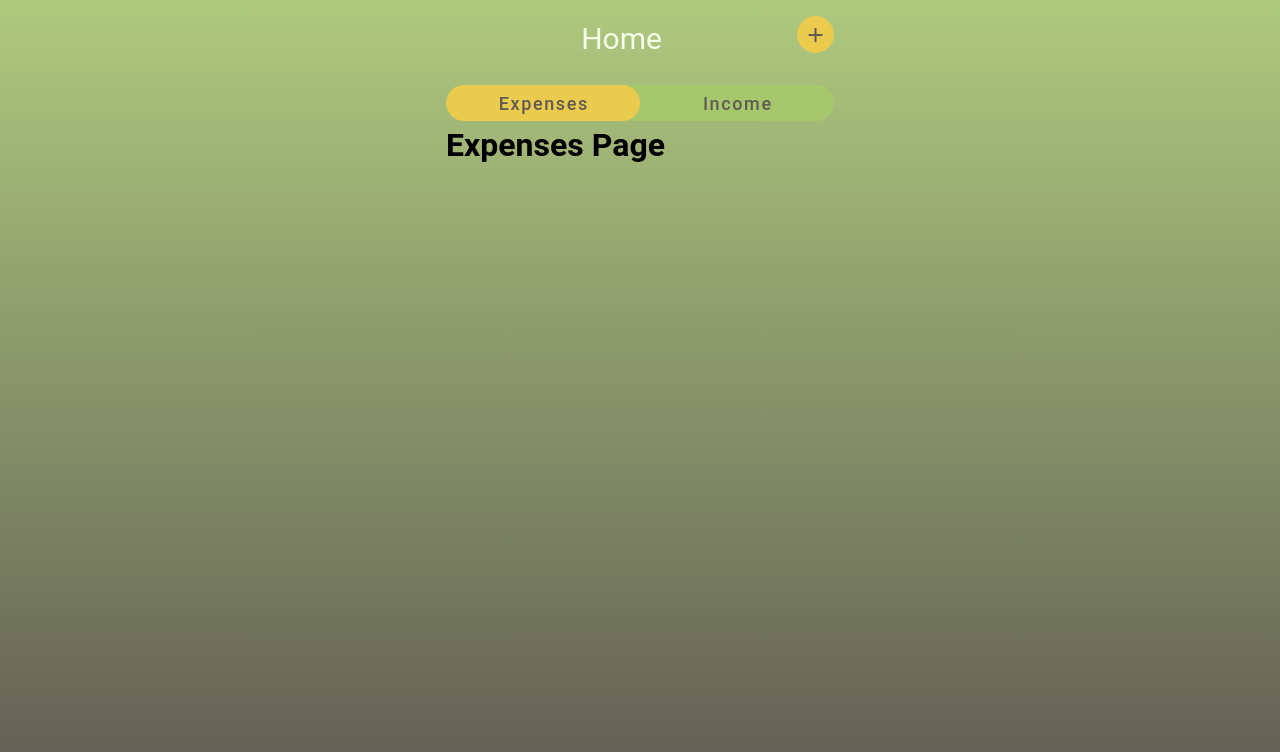
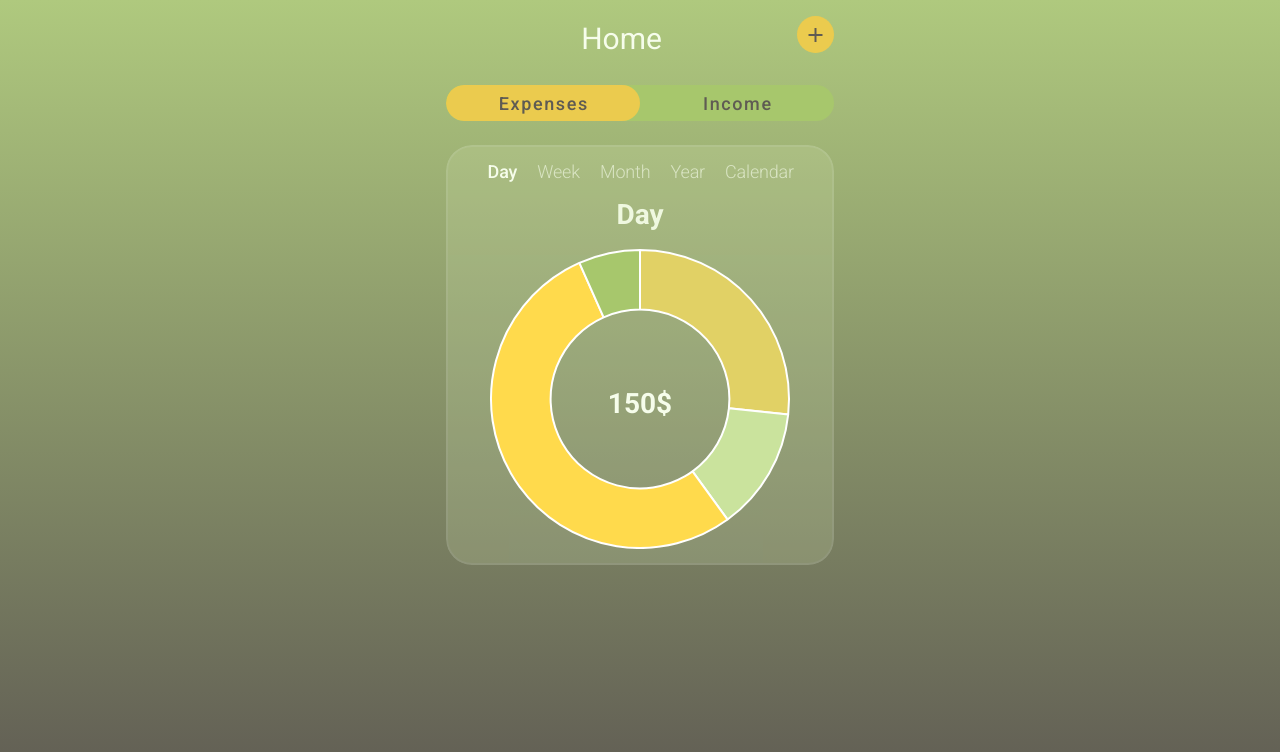
Before and after one commit to shataev/wanna-track-client, a Vue app: page /expenses in a window 1280 px wide. Shown: the top 752 px of the page. Built offline with nearby package versions, Linux system fonts and the light colour scheme.

Commit message:
feat: doughnut chart on expenses page

```diff
--- a/package.json
+++ b/package.json
@@ -10,9 +10,11 @@
     "format": "prettier --write src/"
   },
   "dependencies": {
+    "chart.js": "^4.3.0",
     "pinia": "^2.0.36",
     "sass": "^1.63.3",
     "vue": "^3.3.2",
+    "vue-chartjs": "^5.2.0",
     "vue-router": "^4.2.0",
     "vuetify": "^3.3.1"
   },
--- a/src/assets/main.scss
+++ b/src/assets/main.scss
@@ -1,3 +1,5 @@
+@import url('https://fonts.googleapis.com/css2?family=Roboto:wght@300;400;500;700&display=swap');
+
 #app {
     display: flex;
     align-items: stretch;
--- a/src/pages/ExpensesPage.vue
+++ b/src/pages/ExpensesPage.vue
@@ -1,15 +1,154 @@
 <template>
-  <h1>
-    Expenses Page
-  </h1>
+  <div class="chart-container position-relative d-flex flex-column overflow-hidden">
+    <div class="background-layer position-absolute"></div>
+    <header class="chart-header mb-5">
+      <v-btn-toggle
+        class="filters flex-shrink-0 text-app-light px-10 pt-4 pb-5 justify-space-between h-auto"
+        selected-class="filters-button--active"
+        variant="plain"
+        v-model="currentFilter"
+        mandatory
+      >
+        <v-btn
+          v-for="filter in dateFilters"
+          :key="filter"
+          :ripple="false"
+          class="filters-button text-none pa-0"
+          min-width="0"
+          height="20"
+          :value="filter.value"
+          >{{ filter.text }}</v-btn
+        >
+      </v-btn-toggle>
+      <h2 class="chart-title text-app-light text-center">{{ chartTitle }}</h2>
+    </header>
+    <div class="chart flex-shrink-1 flex-grow-0">
+      <Doughnut
+        id="my-chart-id"
+        :options="chartOptions"
+        :plugins="chartPlugins"
+        :data="chartData"
+        class="position-relative"
+      />
+    </div>
+  </div>
 </template>
 
 <script>
+import { Doughnut } from 'vue-chartjs'
+import { Chart as ChartJS, ArcElement } from 'chart.js'
+
+ChartJS.register(ArcElement)
+
+const centerText = {
+  id: 'centerText',
+  afterDatasetsDraw(chart) {
+    const fontSize = 28
+    const {
+      ctx,
+      chartArea: { top, height, width }
+    } = chart
+
+    const totalValue = chart.data.datasets[0].data.reduce((acc, current) => {
+      return acc + current
+    }, 0)
+
+    ctx.save()
+    ctx.font = `bold ${fontSize}px Roboto`
+    ctx.fillStyle = '#F6FDEB'
+    ctx.textAlign = 'center'
+    ctx.fillText(`${totalValue}$`, width / 2, (height + top + fontSize) / 2)
+  }
+}
 export default {
-  name: "ExpensesPage"
+  name: 'ExpensesPage',
+  components: { Doughnut },
+  data() {
+    return {
+      currentFilter: 'day',
+      total: 500,
+      dateFilters: [
+        {
+          text: 'Day',
+          value: 'day'
+        },
+        {
+          text: 'Week',
+          value: 'week'
+        },
+        {
+          text: 'Month',
+          value: 'month'
+        },
+        {
+          text: 'Year',
+          value: 'year'
+        },
+        {
+          text: 'Calendar',
+          value: 'calendar'
+        }
+      ],
+      chartData: {
+        labels: ['VueJs', 'EmberJs', 'ReactJs', 'AngularJs'],
+        datasets: [
+          {
+            backgroundColor: ['#E1D165', '#CAE39D', '#FFDA4C', '#A7C76C'],
+            data: [40, 20, 80, 10]
+          }
+        ]
+      },
+      chartOptions: {
+        responsive: true,
+        maintainAspectRatio: false,
+        cutout: '60%'
+      },
+      chartPlugins: [centerText]
+    }
+  },
+  computed: {
+    chartTitle() {
+      return this.dateFilters.find((filter) => filter.value === this.currentFilter).text
+    }
+  }
 }
 </script>
 
-<style scoped>
+<style scoped lang="scss">
+.chart-container {
+  width: 100%;
+  height: 420px;
+  border-radius: 26px;
+}
 
+.background-layer {
+  top: 0;
+  bottom: 0;
+  left: 0;
+  right: 0;
+  border: 2px solid #f6fdeb;
+  background: #d4e6b5;
+  opacity: 0.2;
+  border-radius: 26px;
+}
+
+.filters {
+  display: flex;
+}
+
+.chart-title {
+  font-size: 28px;
+  line-height: 1;
+  font-weight: 700;
+}
+
+.filters-button {
+  font-size: 18px;
+  letter-spacing: -0.18px;
+  font-weight: 300;
+
+  &--active {
+    font-weight: 500;
+  }
+}
 </style>
--- a/src/views/HomeView.vue
+++ b/src/views/HomeView.vue
@@ -11,7 +11,7 @@
     ></v-btn>
   </header>
   <v-btn-toggle
-    class="text-none app-tabs bg-app-green-lighter"
+    class="text-none app-tabs bg-app-green-lighter mb-6"
     rounded="pill"
     density="compact"
     v-model="tab"
```
Also changed, not shown: 1 other file (tests, documents, lock files or other folders).
